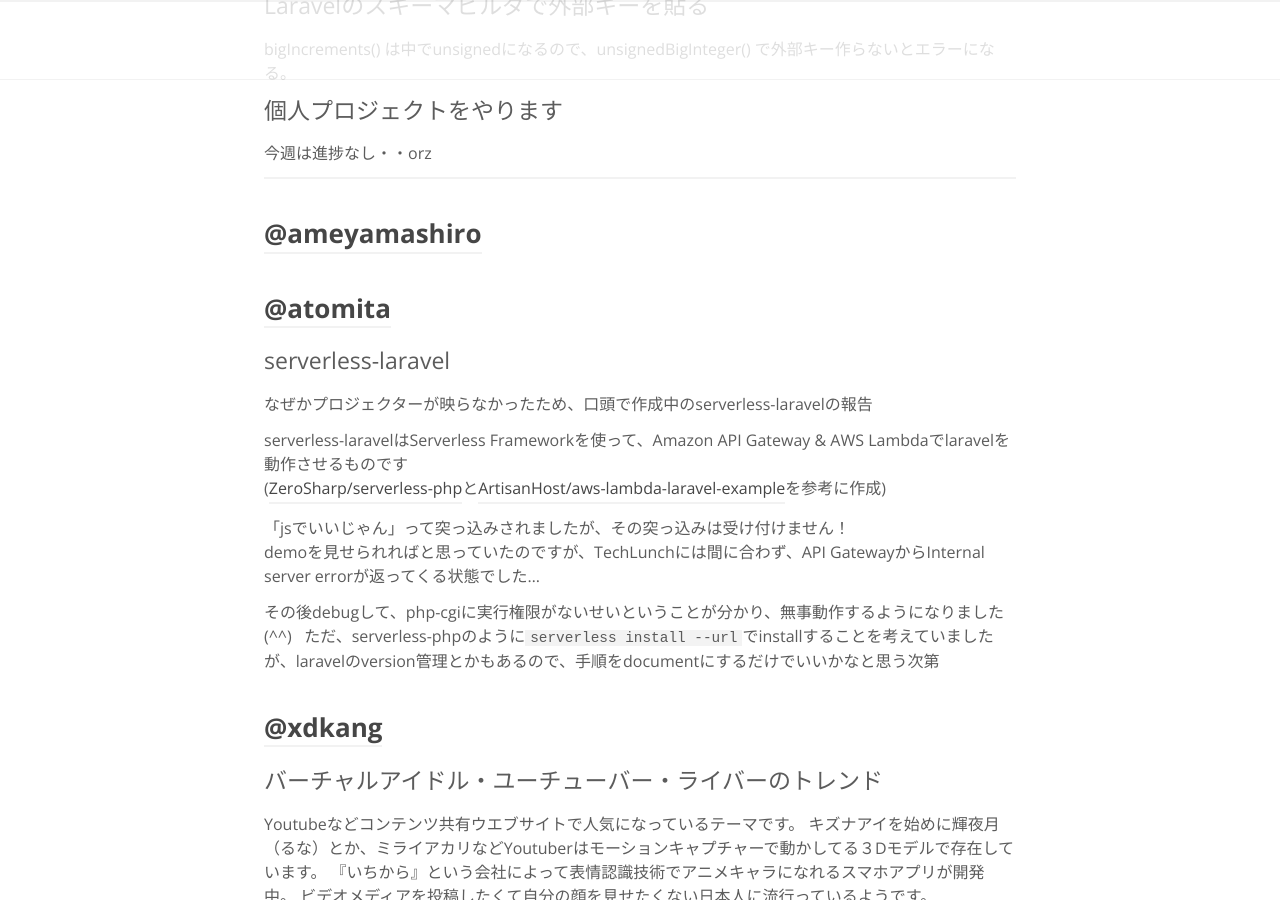
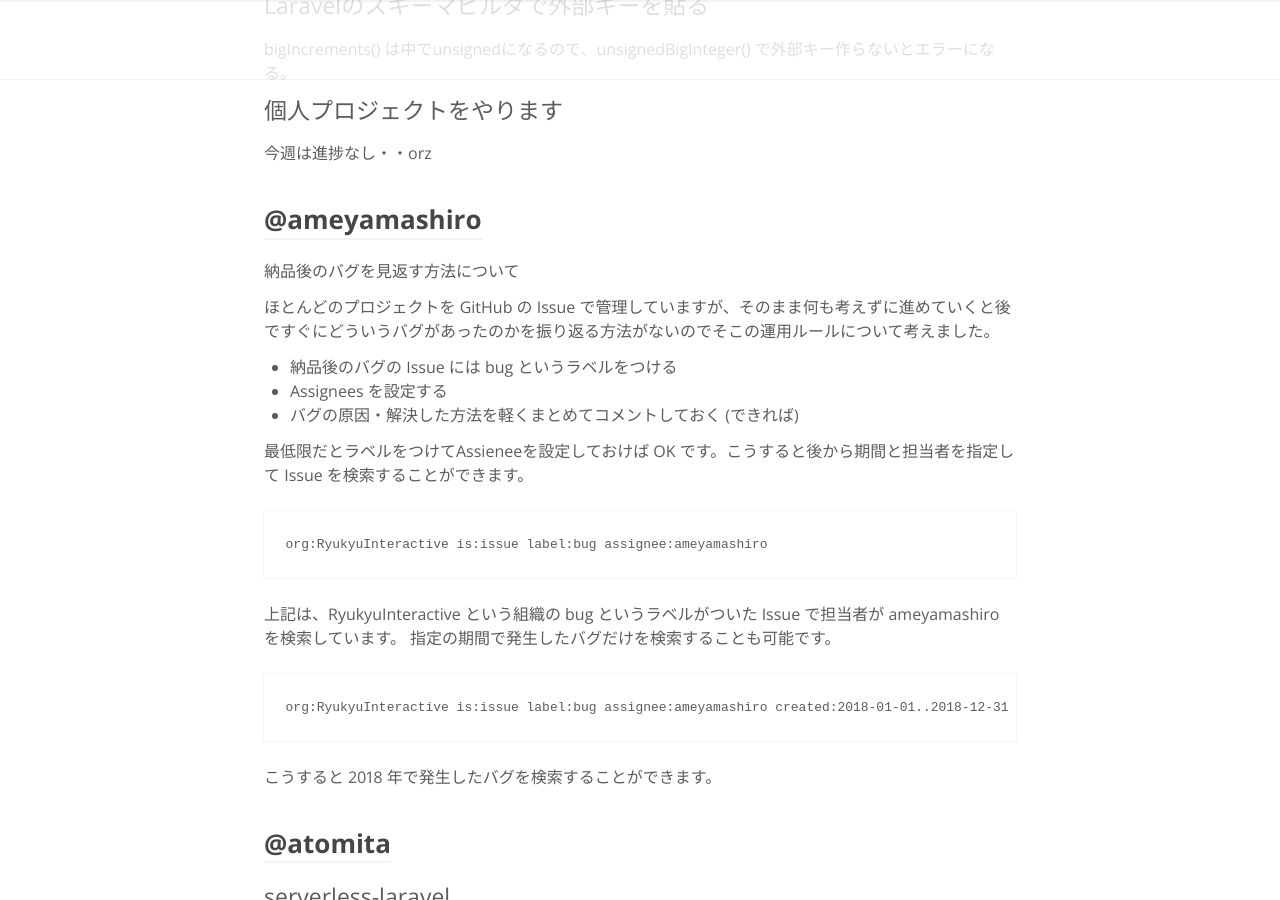
Before and after one commit to RyukyuInteractive/tech.ryukyu-i.co.jp, a Jekyll site: the page built from _posts/2018-05-16-tech-lunch-20180516.md, in a window 1280 px wide and 900 px high, scrolled down 897 px. Built offline with Jekyll 4.4.1, drawn with Linux system fonts in a browser that asks for light colours; a script that is not in the unit is left out; comment, search, counter and statistics services are not loaded.

Commit message:
Update 2018-05-16-tech-lunch-20180516.md

````diff
--- a/_posts/2018-05-16-tech-lunch-20180516.md
+++ b/_posts/2018-05-16-tech-lunch-20180516.md
@@ -33,10 +33,30 @@
 今週は進捗なし・・orz
 
 
-----
-
 ## [@ameyamashiro](https://github.com/ameyamashiro)
 
+納品後のバグを見返す方法について
+
+ほとんどのプロジェクトを GitHub の Issue で管理していますが、そのまま何も考えずに進めていくと後ですぐにどういうバグがあったのかを振り返る方法がないのでそこの運用ルールについて考えました。
+
+- 納品後のバグの Issue には bug というラベルをつける
+- Assignees を設定する
+- バグの原因・解決した方法を軽くまとめてコメントしておく (できれば)
+
+最低限だとラベルをつけてAssieneeを設定しておけば OK です。こうすると後から期間と担当者を指定して Issue を検索することができます。
+
+```
+org:RyukyuInteractive is:issue label:bug assignee:ameyamashiro
+```
+
+上記は、RyukyuInteractive という組織の bug というラベルがついた Issue で担当者が ameyamashiro を検索しています。
+指定の期間で発生したバグだけを検索することも可能です。
+
+```
+org:RyukyuInteractive is:issue label:bug assignee:ameyamashiro created:2018-01-01..2018-12-31
+```
+
+こうすると 2018 年で発生したバグを検索することができます。
 
 
 
````
